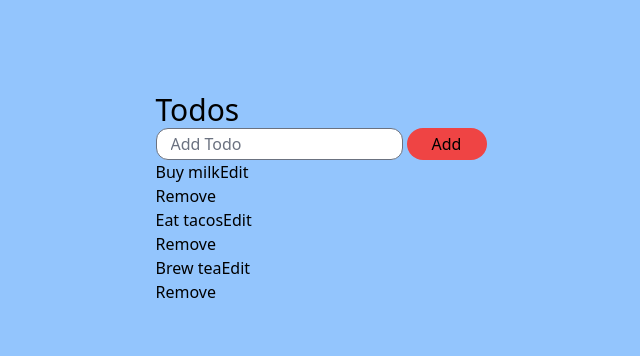
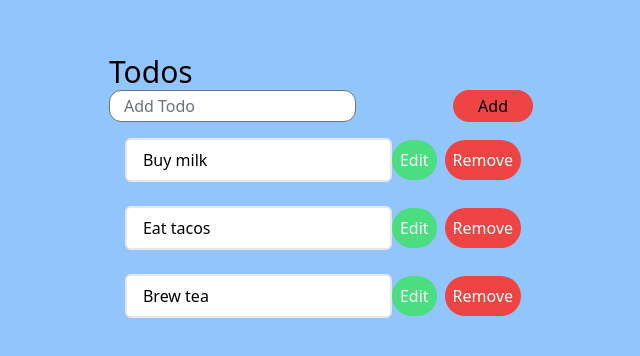
Before and after one commit to rajanshresth/Learn-NextJs, a Next.js app: page / in a window 1280 px wide. Shown: the part 202-558 px from the top of the page, without its empty margins (317-957 px from the left). Built offline with nearby package versions, Linux system fonts and the light colour scheme.

Commit message:
error with remove

```diff
--- a/TODO/AddTodos.tsx
+++ b/TODO/AddTodos.tsx
@@ -1,5 +1,6 @@
-import React from 'react'
+/* import React from 'react'
 import { useState } from 'react'
+
 interface AddTodosProps {
     onAddTodos: (title: string) => void;
     }
@@ -25,3 +26,34 @@ export default function AddTodos({onAddTodos}:AddTodosProps) {
     </div>
   )
 }
+ */
+import React from 'react'
+import { useState } from 'react'
+
+interface AddTodosProps {
+    onAddTodos: (title: string) => void;
+    }
+
+export default function AddTodos({onAddTodos}:AddTodosProps) {
+    const [title,setTitle]=useState('')
+  return (
+    <div className='flex justify-between'>
+        <input type="text"
+                className="placeholder:text-gray-500 pl-[14px] focus:outline-none border border-gray-500 rounded-xl h-8 w-160 "
+                placeholder='Add Todo'
+                value={title}
+                onChange={e=>setTitle(e.target.value)} />
+
+        <button
+            className='bg-red-500 rounded-full w-20 h-8 mx-1'
+            onClick={()=>{
+                if(title.trim()){
+                    onAddTodos(title)
+                    setTitle('');
+                }
+            }}>
+            Add
+        </button>
+    </div>
+  )
+}
--- a/TODO/Task.tsx
+++ b/TODO/Task.tsx
@@ -5,56 +5,48 @@ interface TaskProps {
     onChange: (nextTodo: { title: string, done: boolean, id: number }) => void;
     onRemove: (index: number) => void;
 }
+
+
 export default function Task({todo,onChange,onRemove}:TaskProps) {
     const [isEditing, setIsEditing] = useState(false);
-    let todoContent;
-    if (isEditing) {
-        todoContent = (
-            <>
-                <div className=''>
-                    <input
-                        value={todo.title}
-                        onChange={e => onChange({
-                            ...todo,
-                            title: e.target.value
-                        })}/>
-                    <button
-                    className=' rounded-full'
-                    onClick={()=>setIsEditing(false)}>
-                        Save
-                    </button>
-                </div>
-            </>
-        )
-    } else {
-        todoContent = (
-            <>
-                <div className=''>
-                    <span>{todo.title}</span>
-                    <button
-                    className=' rounded-full'
-                    onClick={()=>setIsEditing(true)}>
-                        Edit
-                    </button>
-                </div>
-            </>
-        );
-    }
+    const [title, setTitle] = useState(todo.title);
 
+    console.log(todo.title)
+    console.log(todo.id)
   return (
-    <div>
-         <label>
-            {/* <input type="text"
-                checked={todo.done}
-                onChange={
-                    e => onChange({
-                        ...todo,
-                        done: e.target.checked
-                    })
-                } /> */}
-            {todoContent}
-            <button onClick={() => onRemove(todo.id)}>Remove</button>
-        </label>
-    </div>
-  )
+    <div className='flex flex-col m-4'>
+    <label className='flex flex-row items-center mb-2'>
+        <input
+                className='focus:outline-none focus:shadow-outline-blue border-2  rounded-md py-2 px-4 block w-full appearance-none leading-normal'
+                value={title}
+                onChange={e => setTitle(e.target.value)}
+                readOnly={!isEditing}
+            />
+        {!isEditing && (
+            <button
+                className='bg-green-400 rounded-full p-2 text-white'
+                onClick={() => setIsEditing(true)}>
+                Edit
+            </button>
+        )}
+        {isEditing && (
+            <button
+                className='bg-green-500 rounded-full p-2 text-white'
+                onClick={() => {
+                    if (title.trim() !== '') {
+                        onChange({ ...todo, title });
+                        setIsEditing(false);
+                    }
+                }}
+            >
+                Save
+            </button>
+        )}
+        <button
+            className='bg-red-500 rounded-full p-2 ml-2 text-white'
+            onClick={() => onRemove(todo.id)}>
+            Remove
+        </button>
+    </label>
+</div> )
 }
--- a/pages/index.tsx
+++ b/pages/index.tsx
@@ -10,7 +10,7 @@ type Todo = {
   done: boolean
 }
 
-let nextId = 3;
+let nextId = 2;
 const initialTodos = [
   { id: 0, title: 'Buy milk', done: true },
   { id: 1, title: 'Eat tacos', done: false },
@@ -22,7 +22,7 @@ const Home: NextPage = () => {
 
   const handleAddTodo=(title:string)=>{
     setTodos([...todos, {
-      id: nextId++,
+      id: ++nextId,
       title: title,
       done: false
     }])
```
